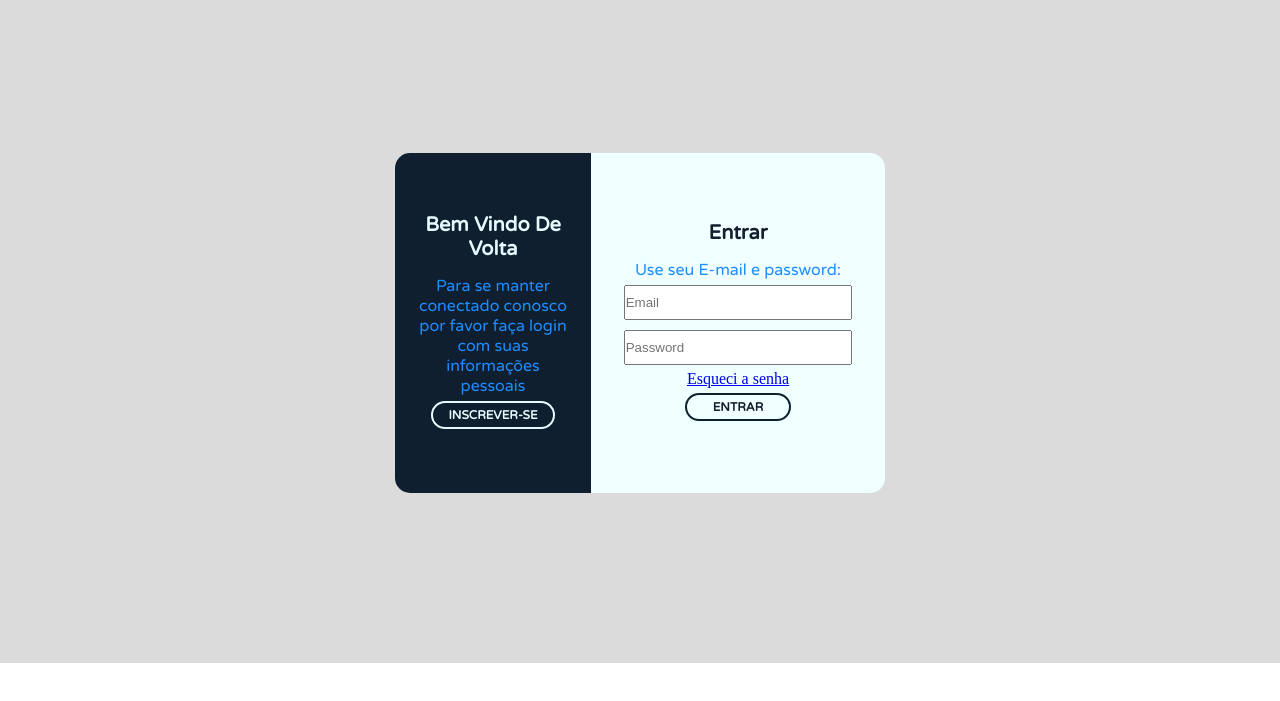
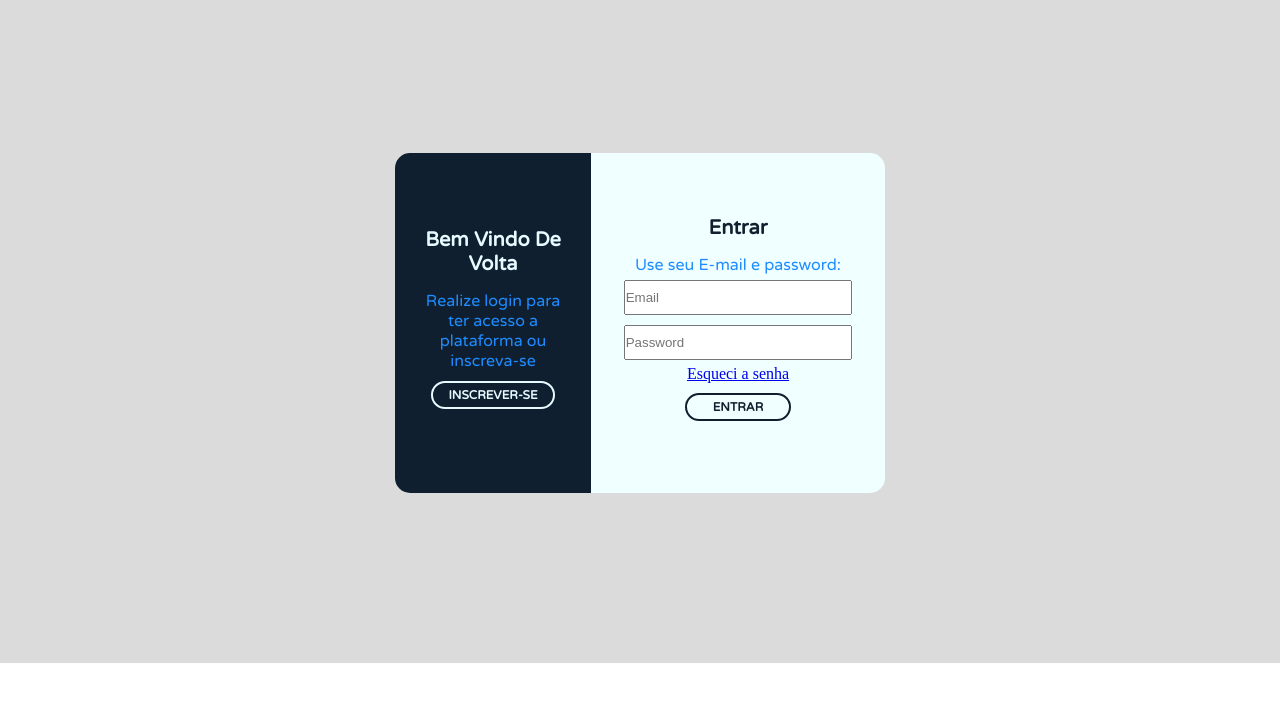
Before and after one commit to LarissaMendesCode/Projeto-BlueTech, a plain HTML site: page BlueTech/Login.html in a window 1280 px wide. Shown: the part 97-798 px from the top of the page. Drawn offline with Linux system fonts and the light colour scheme.

Commit message:
Atualização - login e css

```diff
--- a/BlueTech/Login.html
+++ b/BlueTech/Login.html
@@ -40,12 +40,15 @@
     </header>
 
         <div class="conteiner-card">
+
             <div class="content first-content">
+
                 <div class="first-column">
                     <h2 class="title title-primary">Bem vindo de volta</h2>
-                    <p class="description">Para se manter conectado conosco por favor faça login com suas informações pessoais</p>
+                    <p class="description">Realize login para ter acesso a plataforma ou inscreva-se</p>
                     <button class="btn btn-primary">Inscrever-se</button>
                 </div><!-- first-column -->
+
                 <div class="second-column">
                     <h2 class="title title-second">Entrar</h2>
                     <p class="description">Use seu E-mail e password:</p>
--- a/BlueTech/css/estilos_JF.css
+++ b/BlueTech/css/estilos_JF.css
@@ -260,7 +260,7 @@ nav a:hover::after{
 .btn{
     border-radius: 15px;
     text-transform: uppercase;
-    margin: 5px;
+    margin: 10px;
     padding: 5px 10%;
     cursor: pointer;
     font-family: var(--global-font-family-Varela-Round);
```
